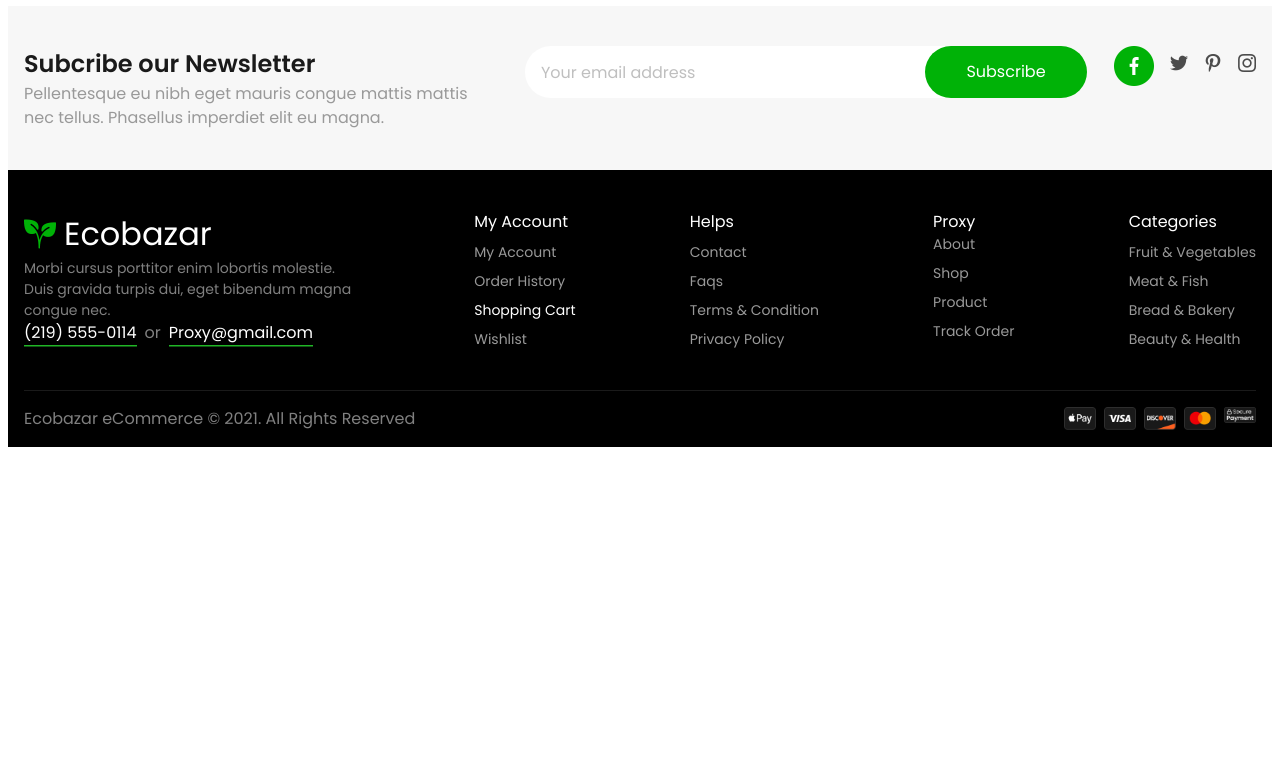
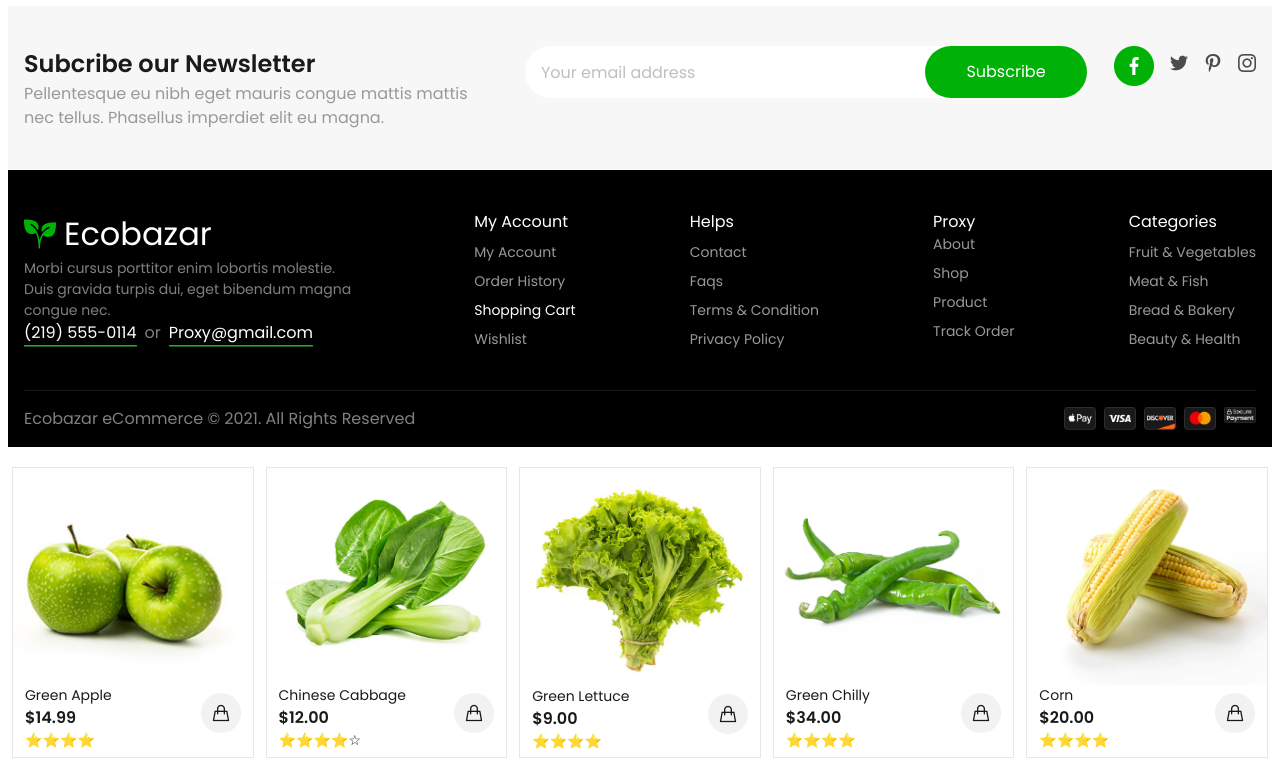
Before and after one commit to TheAsmitaKC/ecommerce-nepal, a Next.js app: page / in a window 1280 px wide. Shown: the part 1994-2764 px from the top of the page. Before the commit the page ends 2449 px from the top, so only its background shows below. Built offline with nearby package versions, Linux system fonts and the light colour scheme.

Commit message:
bestsellerproduct

```diff
--- a/app/page.tsx
+++ b/app/page.tsx
@@ -1,3 +1,4 @@
+"use client"
 import PopularProducts from "@/components/PopularProducts";
 import Image from "next/image";
 import Apple from "../components/images/apple.png";
@@ -23,18 +24,20 @@ import LatestNewsImg3 from "../components/images/latestnews3.png";
 import LatestNews from "@/components/LatestNews";
 import SubscribeNewsLetter from "@/components/SubscribeNewsLetter";
 import ShopByTopCategories from "@/components/ShopByTopCategories";
-import top1 from "../components/images/top1.png"
-import top2 from "../components/images/top2.png"
-import top3 from "../components/images/top3.png"
-import top4 from "../components/images/top4.png"
-import top5 from "../components/images/top5.png"
-import top6 from "../components/images/top6.png"
-import top7 from "../components/images/top7.png"
-import top8 from "../components/images/top8.png"
-import top9 from "../components/images/top9.png"
-import top10 from "../components/images/top10.png"
-import top11 from "../components/images/top11.png"
-import top12 from "../components/images/top12.png"
+import top1 from "../components/images/top1.png";
+import top2 from "../components/images/top2.png";
+import top3 from "../components/images/top3.png";
+import top4 from "../components/images/top4.png";
+import top5 from "../components/images/top5.png";
+import top6 from "../components/images/top6.png";
+import top7 from "../components/images/top7.png";
+import top8 from "../components/images/top8.png";
+import top9 from "../components/images/top9.png";
+import top10 from "../components/images/top10.png";
+import top11 from "../components/images/top11.png";
+import top12 from "../components/images/top12.png";
+import BestSellerProducts from "@/components/BestSellerProducts";
+import { use } from "react";
 
 function page() {
   return (
@@ -178,46 +181,97 @@ function page() {
         />
       </div>
       <div className="grid grid-cols-2  gap-4 items-center pl-5 lg:grid-cols-6 md:grid-cols-4">
-        <ShopByTopCategories image={
-           <Image src={top1} alt=""/>}
+        <ShopByTopCategories
+          image={<Image src={top1} alt="" />}
           title="Fresh Fruit"
         />
-        <ShopByTopCategories image={
-           <Image src={top2} alt=""/>}
+        <ShopByTopCategories
+          image={<Image src={top2} alt="" />}
           title="Fresh Vegetables"
-        /><ShopByTopCategories image={
-           <Image src={top3} alt=""/>}
+        />
+        <ShopByTopCategories
+          image={<Image src={top3} alt="" />}
           title="Meat & Fish"
-        /><ShopByTopCategories image={
-           <Image src={top4} alt=""/>}
+        />
+        <ShopByTopCategories
+          image={<Image src={top4} alt="" />}
           title="Snacks"
-        /><ShopByTopCategories image={
-           <Image src={top5} alt=""/>}
+        />
+        <ShopByTopCategories
+          image={<Image src={top5} alt="" />}
           title="Beverages"
-        /><ShopByTopCategories image={
-           <Image src={top6} alt=""/>}
+        />
+        <ShopByTopCategories
+          image={<Image src={top6} alt="" />}
           title="Beauty & Health"
-        /><ShopByTopCategories image={
-           <Image src={top7} alt=""/>}
+        />
+        <ShopByTopCategories
+          image={<Image src={top7} alt="" />}
           title="Bread & Bakeries"
-        /><ShopByTopCategories image={
-           <Image src={top8} alt=""/>}
+        />
+        <ShopByTopCategories
+          image={<Image src={top8} alt="" />}
           title="Baking Needs"
-        /><ShopByTopCategories image={
-           <Image src={top9} alt=""/>}
+        />
+        <ShopByTopCategories
+          image={<Image src={top9} alt="" />}
           title="Cooking"
-        /><ShopByTopCategories image={
-           <Image src={top10} alt=""/>}
+        />
+        <ShopByTopCategories
+          image={<Image src={top10} alt="" />}
           title="Diabetic Food"
-        /><ShopByTopCategories image={
-           <Image src={top11} alt=""/>}
+        />
+        <ShopByTopCategories
+          image={<Image src={top11} alt="" />}
           title="Dish Detergents"
-        /><ShopByTopCategories image={
-           <Image src={top12} alt=""/>}
-           title="Oil"
+        />
+        <ShopByTopCategories image={<Image src={top12} alt="" />} title="Oil" />
+      </div>
+      <div className="w-full p-2">
+        <SubscribeNewsLetter />
+      </div>
+      <div className="grid grid-cols-1 lg:grid-cols-5 p-3 items-center gap-3 ">
+        <BestSellerProducts
+          productimg={<Image src={Apple} alt="apple" />}
+          heading="Green Apple"
+          price="14.99"
+          rating="⭐⭐⭐⭐"
+          addtocart={<Image src={Bag} alt="bag" />}
+          addedToCartIcon={<Image src={AddtoCart} alt="bag" />}
+        />
+        <BestSellerProducts
+          productimg={<Image src={Third} alt="third" />}
+          heading="Chinese Cabbage "
+          price="12.00"
+          rating="⭐⭐⭐⭐☆"
+          addtocart={<Image src={Bag} alt="bag" />}
+          addedToCartIcon={<Image src={AddtoCart} alt="bag" />}
+        />
+        <BestSellerProducts
+          productimg={<Image src={Fourth} alt="fourth" />}
+          heading="Green Lettuce"
+          price="9.00"
+          rating="⭐⭐⭐⭐"
+          addtocart={<Image src={Bag} alt="bag" />}
+          addedToCartIcon={<Image src={AddtoCart} alt="bag" />}
+        />
+        <BestSellerProducts
+          productimg={<Image src={Tenth} alt="tenth" />}
+          heading="Green Chilly"
+          price="34.00"
+          rating="⭐⭐⭐⭐"
+          addtocart={<Image src={Bag} alt="bag" />}
+          addedToCartIcon={<Image src={AddtoCart} alt="bag" />}
+        />
+        <BestSellerProducts
+          productimg={<Image src={Seventh} alt="seventh" />}
+          heading="Corn"
+          price="20.00"
+          rating="⭐⭐⭐⭐"
+          addtocart={<Image src={Bag} alt="bag" />}
+          addedToCartIcon={<Image src={AddtoCart} alt="bag" />}
         />
       </div>
-      <div className="w-full p-2">  <SubscribeNewsLetter/></div>
     </div>
   );
 }
--- /dev/null
+++ b/components/BestSellerProducts.tsx
@@ -0,0 +1,66 @@
+import Image from "next/image";
+import Wishlist from "../components/images/Add To wishlist.png";
+import eye from "../components/images/Quick View.png";
+
+import React, { useState } from "react";
+interface BestSellerProductProps {
+  productimg: React.ReactNode;
+  heading: string;
+  price: string | number;
+  rating: string | number;
+  addtocart: React.ReactNode;
+  addedToCartIcon: React.ReactNode;
+}
+function BestSellerProducts({
+  productimg,
+  heading,
+  price,
+  rating,
+  addtocart,
+  addedToCartIcon,
+}: BestSellerProductProps) {
+  const [selected, setSelected] = useState(false);
+  const handleClick = () => {
+    setSelected((prev) => !prev);
+  };
+  return (
+    <div
+      onClick={handleClick}
+      className={`
+        w-full h-full relative cursor-pointer
+        border transition-all duration-200
+        ${selected ? "border-[#20B526]" : "border-[#E6E6E6]"}
+      `}
+    >
+      <div className=" relative flex items-center justify-center">
+        {productimg}
+        {selected && (
+          <div className="absolute right-0 top-1 flex flex-col gap-2">
+            <div className="w-10 h-[86px] flex flex-col gap-2">
+              <Image src={Wishlist} alt="wishlist" />
+              <Image src={eye} alt="view" />
+            </div>
+          </div>
+        )}
+      </div>
+      <div className="  justify-between items-start flex px-[5%] pb-[2%]  w-full ">
+        <div>
+          <h3 className={"text-[14px]"}>{heading}</h3>
+          <div className="flex gap-2">
+            <p className=" text-[16px] font-semibold text-[#1A1A1A]">
+              ${price}
+            </p>
+          </div>
+
+          <p className="text-[14px]">{rating}</p>
+        </div>
+
+        <div className=" justify-end h-10 w-10 items-end flex mt-2">
+          {selected ? addedToCartIcon : addtocart}
+        </div>
+      </div>
+    </div>
+  );
+}
+
+export default BestSellerProducts;
```
Also changed, not shown: components/images/Add To wishlist.png (added), components/images/Quick View.png (added). Lines whose indentation alone changed are shown as unchanged.
